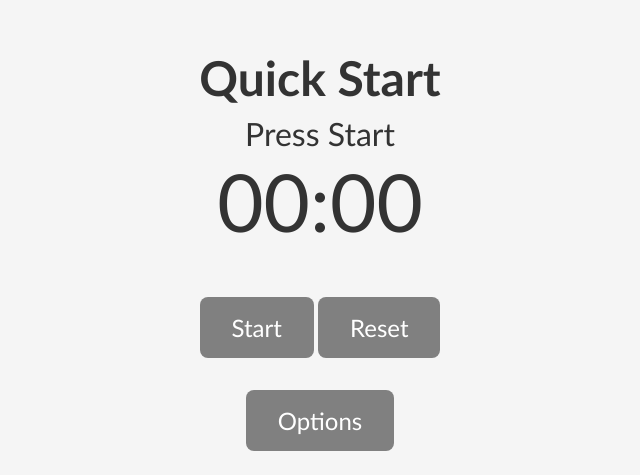
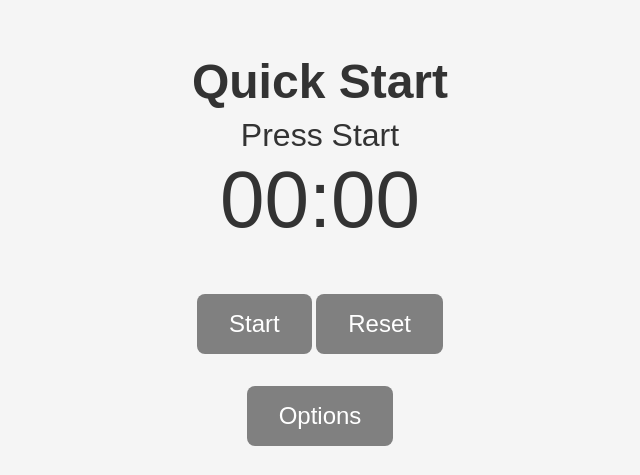
Before and after one commit to RubenTanner/HIIT-Workout-Coursework, a website: page webpages/client/index.html in a window 1280 px wide. Shown: the part 142-617 px from the top of the page, without its empty margins (320-960 px from the left). Drawn offline with Linux system fonts and the light colour scheme.

Commit message:
yeah i dont want that anymore...

```diff
--- a/webpages/client/styles.css
+++ b/webpages/client/styles.css
@@ -1,5 +1,5 @@
 * {
-  font-family: "Gill Sans", sans-serif;
+  font-family: sans-serif;
 }
 
 body {
```
